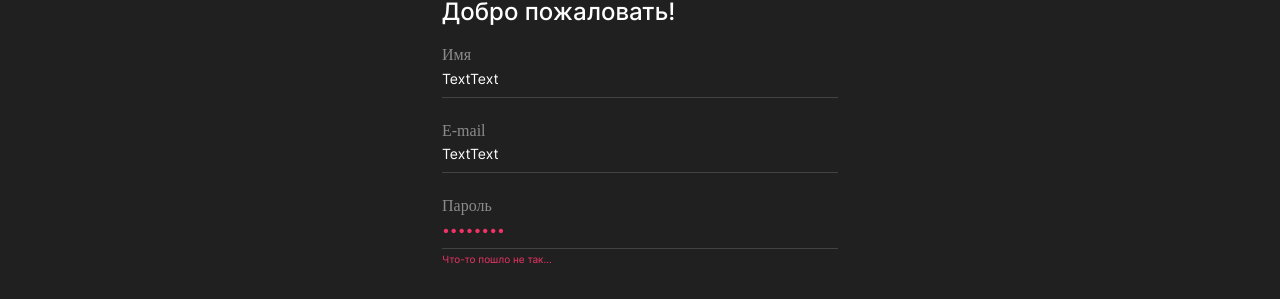
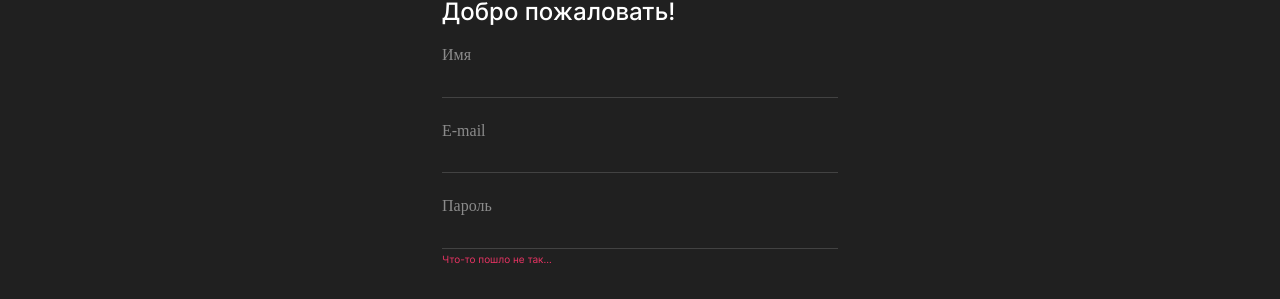
Before and after one commit to Vsvetliy/movies-explorer-frontend, a React (Create React App) app: page /signup in a window 1280 px wide. Shown: the part 417-716 px from the top of the page. Built offline with nearby package versions, Linux system fonts and the light colour scheme; no server answers; sample sign-in values are in the browser's storage.

Commit message:
Исправил Доп комментарий

```diff
--- a/src/components/Login/Login.js
+++ b/src/components/Login/Login.js
@@ -29,12 +29,12 @@ const Login = (props) => {
         <form onSubmit={handleSubmit} className="login-form">
             <div className = "login-form__inputBox">
                 <label htmlFor="email" className = "login-form__label">E-mail</label>
-                <input ref={inputEmail}  defaultValue = "TextText" type="email" id="email" className = "login-form__input" name="email" required></input>
+                <input ref={inputEmail}   type="email" id="email" className = "login-form__input" name="email" required></input>
             </div>
 
             <div className = "login-form__inputBox">
                 <label htmlFor="password" className = "login-form__label">Пароль</label>
-                <input ref={inputPassword}  type = "password" defaultValue = "TextText" className = "login-form__input login-form__input_pass" maxLength="20" minLength="2" id="password" name="password" required></input>
+                <input ref={inputPassword}  type = "password"  className = "login-form__input login-form__input_pass" maxLength="20" minLength="2" id="password" name="password" required></input>
             </div>
         </form>
         <button onClick={handleSubmit}  type = "submit" name = "submit-button" className = "login-submit">Войти</button>
--- a/src/components/Register/Register.js
+++ b/src/components/Register/Register.js
@@ -35,16 +35,16 @@ function Register(props){
         <form  onSubmit={handleSubmit} className = "register-form">
             <div className = "register-form__inputBox">
                 <label htmlFor="name" className = "register-form__label">Имя</label>
-                <input required  ref={inputName} defaultValue = "TextText" type="text" id="name" className = "register-form__input" name="name" ></input>
+                <input required  ref={inputName}  type="text" id="name" className = "register-form__input" name="name" ></input>
             </div>
             <div className = "register-form__inputBox">
                 <label htmlFor="email" className = "register-form__label">E-mail</label>
-                <input defaultValue = "TextText" required minLength="2" maxLength="30"  ref={inputEmail} type="email" id="email" className = "register-form__input" name="email" ></input>
+                <input  required minLength="2" maxLength="30"  ref={inputEmail} type="email" id="email" className = "register-form__input" name="email" ></input>
             </div>
 
             <div className = "register-form__inputBox">
                 <label htmlFor="password" className = "register-form__label">Пароль</label>
-                <input required  ref={inputPassword} type = "password" defaultValue = "TextText" className = "register-form__input register-form__input_pass" maxLength="20" minLength="2" id="password" name="password" ></input>
+                <input required  ref={inputPassword} type = "password"  className = "register-form__input register-form__input_pass" maxLength="20" minLength="2" id="password" name="password" ></input>
                 <span className="register-form-error" id="register-form-error">Что-то пошло не так...</span>
             </div>
 
```
